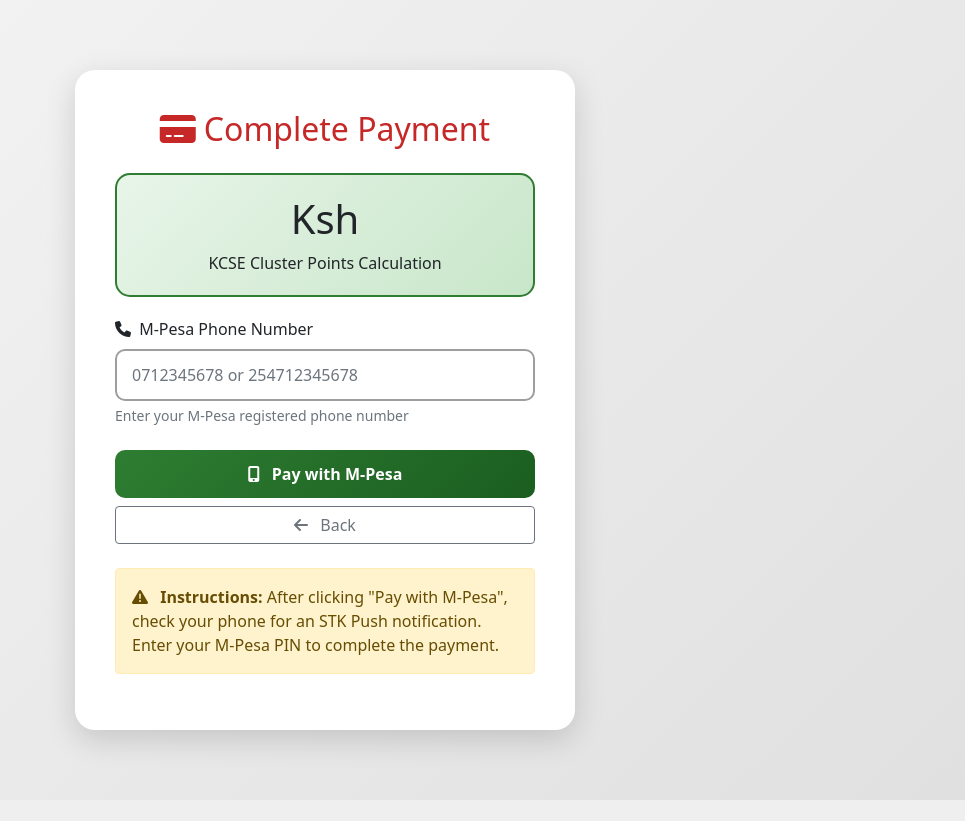
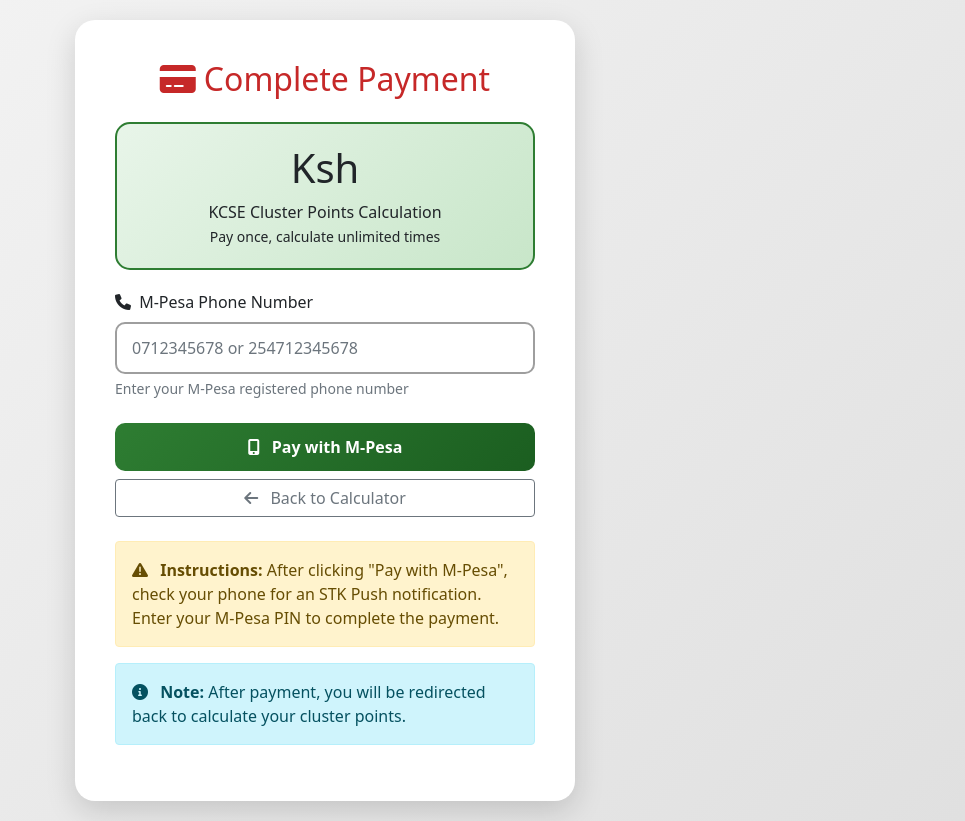
Before and after one commit to Hean-Macharia/cluster-points, a Flask app: template templates/payment.html in a window 1280 px wide. Shown: the whole page, without its empty margins (315-1280 px from the left). Before the commit the page ends 800 px from the top, so only its background shows below. Run offline with Flask 3, Linux system fonts and the light colour scheme; the template is opened without the code that fills it, so the values that code supplies are empty.

Commit message:
solved  already madep

```diff
--- a/app.py
+++ b/app.py
@@ -1588,9 +1588,44 @@ def logout():
 def calculate():
     """Calculate cluster points (requires payment)"""
     try:
-        # Check if user is authenticated
+        # First, check if we have grades data
+        if request.is_json:
+            data = request.json
+        else:
+            data = request.form.to_dict()
+
+        # Check if this is a payment check request
+        if data.get('action') == 'check_payment':
+            # Check if user has paid
+            if 'user_id' in session:
+                user = users_collection.find_one({'user_id': session['user_id']})
+                if user and user.get('payment_status') == 'completed':
+                    return jsonify({
+                        'success': True,
+                        'payment_status': 'completed',
+                        'message': 'Payment verified'
+                    })
+                else:
+                    return jsonify({
+                        'success': False,
+                        'payment_status': 'pending',
+                        'message': 'Payment required'
+                    })
+            else:
+                return jsonify({
+                    'success': False,
+                    'payment_status': 'not_registered',
+                    'message': 'Registration required'
+                })
+
+        # If this is a calculation request without payment, redirect to payment
         if 'user_id' not in session:
-            return jsonify({'success': False, 'error': 'Please register first'}), 401
+            return jsonify({
+                'success': False,
+                'error': 'Registration required',
+                'redirect': True,
+                'redirect_url': '/payment'
+            }), 402
 
         user_id = session['user_id']
 
@@ -1599,21 +1634,12 @@ def calculate():
         if not user or user.get('payment_status') != 'completed':
             return jsonify({
                 'success': False,
-                'error': 'Payment required. Please complete payment first.'
+                'error': 'Payment required. Please complete payment first.',
+                'redirect': True,
+                'redirect_url': '/payment'
             }), 402  # Payment Required
 
-        # Process calculation
-        if request.is_json:
-            data = request.json
-        else:
-            data = request.form.to_dict()
-
-        print(f"\n{'='*80}")
-        print(f"CALCULATION REQUEST for user: {user_id}")
-        print(f"KCSE Index: {session.get('kcse_index', 'N/A')}")
-        print(f"Email: {session.get('email', 'N/A')}")
-        print(f"{'='*80}")
-
+        # Process calculation (only if paid)
         grades = {}
 
         # All possible subject fields
@@ -1638,21 +1664,13 @@ def calculate():
 
         # Log all grades received
         print(f"Subjects with grades: {subjects_with_grades}")
-        for subject, grade in sorted(grades.items()):
-            if grade:
-                points = GRADE_POINTS.get(grade, 0)
-                print(f"  {subject:25} : {grade:3} -> {points:2} points")
 
         # Calculate points for all clusters
         results = {}
         cluster_details = {}
 
-        print(f"\n{'='*80}")
-        print(f"CLUSTER CALCULATIONS")
-        print(f"{'='*80}")
-
         for cluster_id in range(1, 21):
-            points, subjects_used, failures = calculate_cluster_points(grades, cluster_id, debug=True)
+            points, subjects_used, failures = calculate_cluster_points(grades, cluster_id, debug=False)
             results[f'Cluster {cluster_id}'] = f"{points:.3f}"
 
             cluster_details[f'Cluster {cluster_id}'] = {
@@ -1662,27 +1680,8 @@ def calculate():
                 'description': CLUSTERS[cluster_id]['description']
             }
 
-            if points > 0:
-                print(f"\n✓ Cluster {cluster_id:2}: {points:7.3f} points - {CLUSTERS[cluster_id]['description']}")
-                for subj in subjects_used:
-                    print(f"    - {subj['subject']:20} : {subj['grade']:3} = {subj['points']:2} points (Req {subj.get('requirement_index', '?')})")
-            else:
-                print(f"\n✗ Cluster {cluster_id:2}: 0.000 - {CLUSTERS[cluster_id]['description']}")
-                if failures:
-                    print(f"    Failed: {failures[0]}")
-
-        # Calculate aggregate points (for display only)
+        # Calculate aggregate points
         aggregate_points, top_7_subjects = get_aggregate_points(grades)
-
-        print(f"\n{'='*80}")
-        print(f"AGGREGATE POINTS SUMMARY")
-        print(f"{'='*80}")
-        print(f"Total Aggregate Points (y): {aggregate_points}/84")
-        print(f"Top 7 Subjects contributing to aggregate:")
-        rank = 1
-        for subject, points in top_7_subjects:
-            print(f"  {rank:2}. {subject:25} : {points:2} points")
-            rank += 1
 
         # Save results to database
         result_id = str(uuid.uuid4())
@@ -1701,43 +1700,6 @@ def calculate():
 
         results_collection.insert_one(result_data)
 
-        # Generate PDF
-        try:
-            calculation_data = {
-                'results': results,
-                'aggregate_points': aggregate_points,
-                'top_7_subjects': [{'subject': s, 'points': p} for s, p in top_7_subjects]
-            }
-
-            pdf_filename = f"KCSE_Results_{session.get('kcse_index', 'N/A').replace('/', '_')}_{result_id}.pdf"
-            pdf_data = generate_results_pdf(user, calculation_data, result_id)
-
-            # Save PDF to database
-            pdf_id = save_pdf_to_database(user_id, result_id, pdf_data, pdf_filename)
-
-            print(f"✅ PDF generated and saved: {pdf_filename}")
-
-        except Exception as pdf_error:
-            print(f"⚠️  PDF generation failed: {str(pdf_error)}")
-            pdf_id = None
-
-        # Update user with last calculation
-        users_collection.update_one(
-            {'user_id': user_id},
-            {'$set': {
-                'last_calculation': datetime.now(),
-                'calculation_count': user.get('calculation_count', 0) + 1,
-                'updated_at': datetime.now()
-            }}
-        )
-
-        print(f"\n{'='*80}")
-        print(f"CALCULATION COMPLETE")
-        print(f"Result ID: {result_id}")
-        print(f"User: {user_id}")
-        print(f"PDF Generated: {'Yes' if pdf_id else 'No'}")
-        print(f"{'='*80}")
-
         return jsonify({
             'success': True,
             'results': results,
@@ -1750,25 +1712,19 @@ def calculate():
             'deviation_note': 'A -3 deviation has been applied to all cluster points',
             'warning': 'At least 7 subjects needed for accurate calculation' if subjects_with_grades < 7 else None,
             'result_id': result_id,
-            'pdf_generated': pdf_id is not None,
-            'pdf_id': pdf_id,
             'payment_verified': True,
             'mpesa_receipt': user.get('payment_receipt', 'N/A')
         })
 
     except Exception as e:
-        print(f"\n{'='*80}")
         print(f"ERROR in calculate: {str(e)}")
-        print(f"{'='*80}")
         import traceback
         traceback.print_exc()
 
         return jsonify({
             'success': False,
-            'error': str(e),
-            'traceback': traceback.format_exc()
+            'error': str(e)
         }), 500
-
 # ===== PDF DOWNLOAD ENDPOINTS =====
 
 @app.route('/download_pdf/<result_id>')
--- a/templates/payment.html
+++ b/templates/payment.html
@@ -63,6 +63,7 @@
             <div class="payment-amount">
                 <h1 class="mb-2">Ksh {{ amount }}</h1>
                 <p class="mb-0">KCSE Cluster Points Calculation</p>
+                <small>Pay once, calculate unlimited times</small>
             </div>
 
             <form id="paymentForm">
@@ -79,8 +80,8 @@
                     <button type="submit" class="btn btn-success" id="payBtn">
                         <i class="fas fa-mobile-alt me-2"></i> Pay with M-Pesa
                     </button>
-                    <a href="/register" class="btn btn-outline-secondary">
-                        <i class="fas fa-arrow-left me-2"></i> Back
+                    <a href="/" class="btn btn-outline-secondary">
+                        <i class="fas fa-arrow-left me-2"></i> Back to Calculator
                     </a>
                 </div>
             </form>
@@ -97,6 +98,11 @@
                 <div class="alert alert-warning">
                     <i class="fas fa-exclamation-triangle me-2"></i>
                     <strong>Instructions:</strong> After clicking "Pay with M-Pesa", check your phone for an STK Push notification. Enter your M-Pesa PIN to complete the payment.
+                </div>
+
+                <div class="alert alert-info">
+                    <i class="fas fa-info-circle me-2"></i>
+                    <strong>Note:</strong> After payment, you will be redirected back to calculate your cluster points.
                 </div>
             </div>
         </div>
@@ -120,7 +126,7 @@
             loadingText.textContent = 'Initiating payment...';
 
             try {
-                const response = await fetch('/payment', {
+                const response = await fetch('/process_payment', {
                     method: 'POST',
                     headers: {
                         'Content-Type': 'application/json',
@@ -162,8 +168,8 @@
                     if (data.success) {
                         if (data.status === 'completed') {
                             clearInterval(checkInterval);
-                            document.getElementById('loadingText').textContent = 'Payment successful!';
-                            document.getElementById('paymentStatus').innerHTML = `
+                            loadingText.textContent = 'Payment successful!';
+                            paymentStatus.innerHTML = `
                                 <div class="alert alert-success">
                                     <i class="fas fa-check-circle me-2"></i>
                                     Payment verified! Redirecting to calculator...
@@ -176,8 +182,8 @@
                             }, 2000);
                         } else if (data.status === 'failed') {
                             clearInterval(checkInterval);
-                            document.getElementById('loadingText').textContent = 'Payment failed';
-                            document.getElementById('paymentStatus').innerHTML = `
+                            loadingText.textContent = 'Payment failed';
+                            paymentStatus.innerHTML = `
                                 <div class="alert alert-danger">
                                     <i class="fas fa-times-circle me-2"></i>
                                     Payment failed. Please try again.
@@ -196,8 +202,8 @@
             setTimeout(() => {
                 if (checkInterval) {
                     clearInterval(checkInterval);
-                    document.getElementById('loadingText').textContent = 'Payment timeout';
-                    document.getElementById('paymentStatus').innerHTML = `
+                    loadingText.textContent = 'Payment timeout';
+                    paymentStatus.innerHTML = `
                         <div class="alert alert-warning">
                             <i class="fas fa-clock me-2"></i>
                             Payment timeout. Please try again.
```
